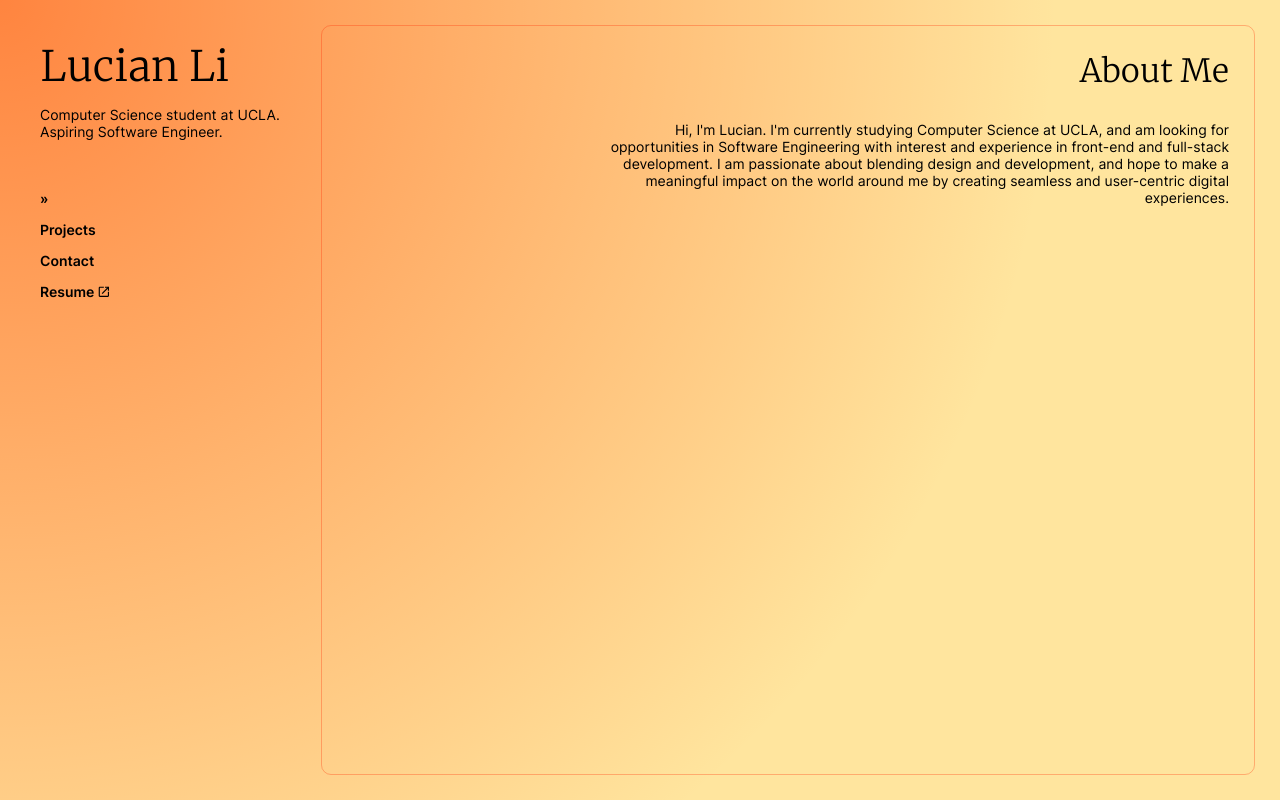
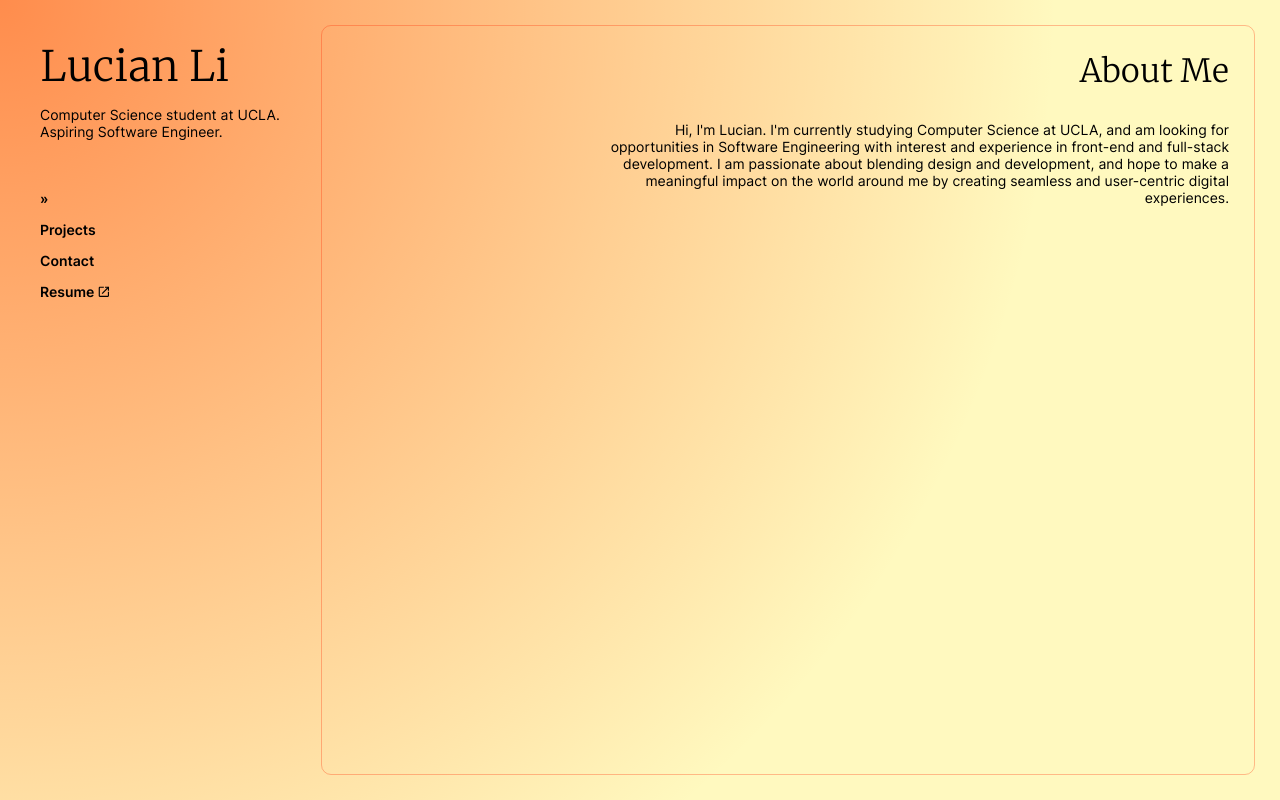
Before and after one commit to lucianli/personal-website, a React (Create React App) app: page / in a window 1280 px wide. Built offline with nearby package versions, Linux system fonts and the light colour scheme.

Commit message:
changed background color

```diff
--- a/src/styles/index.css
+++ b/src/styles/index.css
@@ -1,5 +1,5 @@
 body {
-  background-color: #ffe59e;
+  background-color: #fff9bf;
   margin: 0;
   overflow-x: hidden;
   font-family: -apple-system, BlinkMacSystemFont, 'Segoe UI', 'Roboto', 'Oxygen',
```
